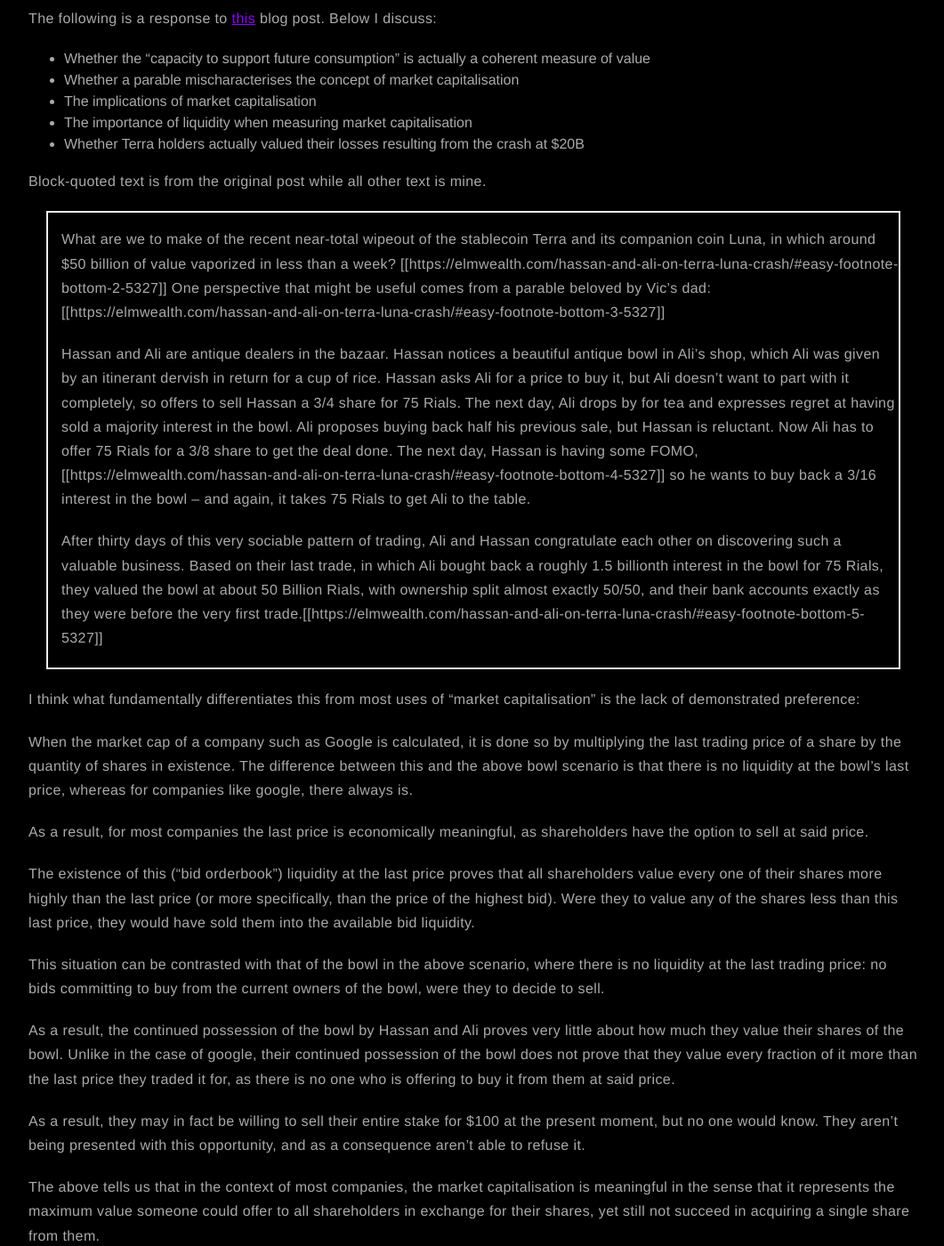
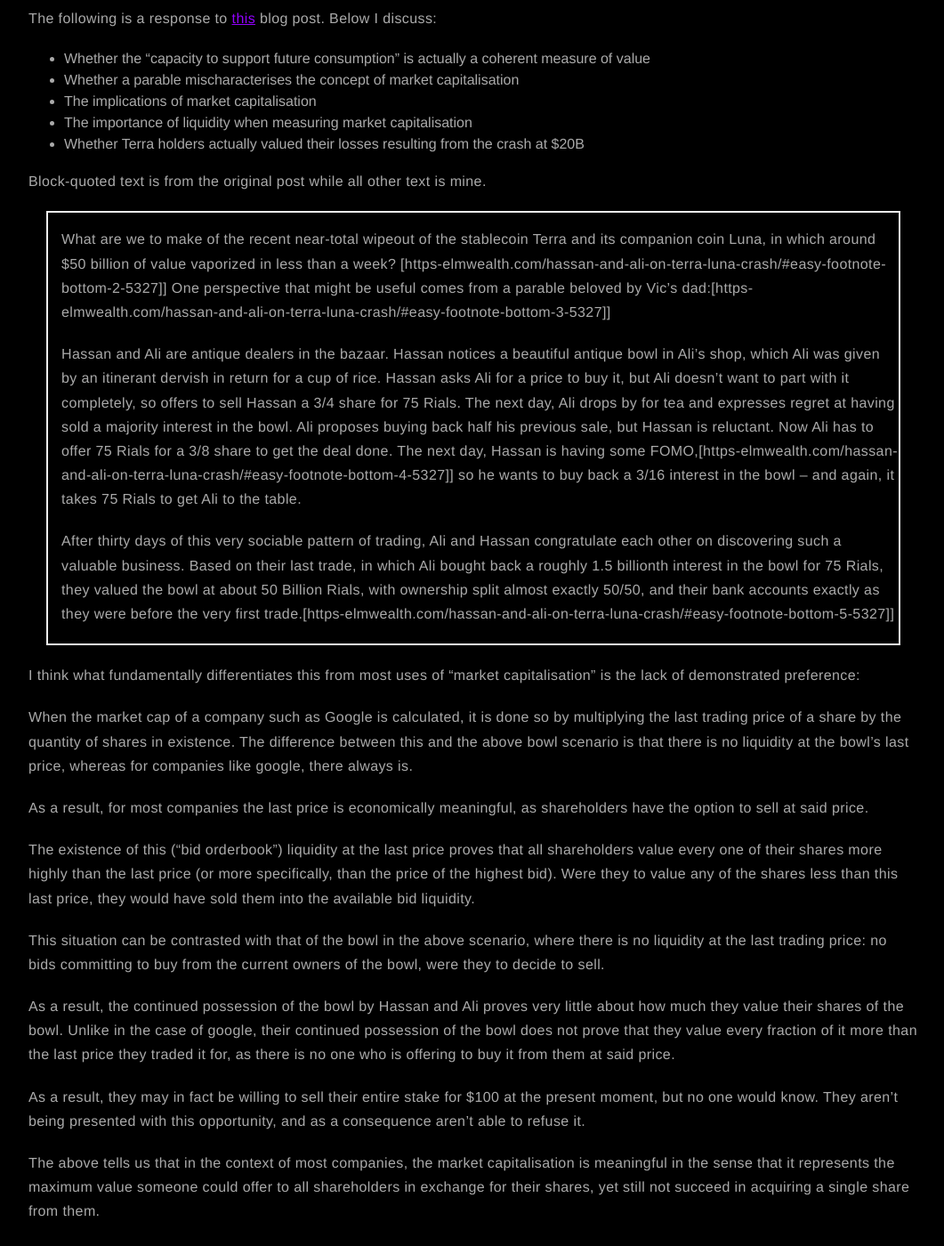
Before and after one commit to distbit0/distbit.xyz, a Jekyll site: the page built from _posts/2022-10-25-meaning-of-market-capitalisation.md, in a window 1280 px wide and 1400 px high, scrolled down 258 px. Shown: the whole window at 89% size, without its empty margins (108-1169 px from the left). Built offline with Jekyll 4.4.1, drawn with Linux system fonts in a browser that asks for light colours; nearby versions of some CDN libraries; comment, search, counter and statistics services are not loaded; part of the change alters nothing that is shown; some of the changed text lies outside the part shown.

```diff
--- a/_posts/2022-10-25-meaning-of-market-capitalisation.md
+++ b/_posts/2022-10-25-meaning-of-market-capitalisation.md
@@ -19,11 +19,11 @@ The following is a response to [this](https://elmwealth.com/hassan-and-ali-on-te
 
 Block-quoted text is from the original post while all other text is mine.
 
-> What are we to make of the recent near-total wipeout of the stablecoin Terra and its companion coin Luna, in which around $50 billion of value vaporized in less than a week? [[https://elmwealth.com/hassan-and-ali-on-terra-luna-crash/#easy-footnote-bottom-2-5327]] One perspective that might be useful comes from a parable beloved by Vic’s dad:[[https://elmwealth.com/hassan-and-ali-on-terra-luna-crash/#easy-footnote-bottom-3-5327]]
+> What are we to make of the recent near-total wipeout of the stablecoin Terra and its companion coin Luna, in which around $50 billion of value vaporized in less than a week? [https-elmwealth.com/hassan-and-ali-on-terra-luna-crash/#easy-footnote-bottom-2-5327]] One perspective that might be useful comes from a parable beloved by Vic’s dad:[https-elmwealth.com/hassan-and-ali-on-terra-luna-crash/#easy-footnote-bottom-3-5327]]
 >
-> Hassan and Ali are antique dealers in the bazaar. Hassan notices a beautiful antique bowl in Ali’s shop, which Ali was given by an itinerant dervish in return for a cup of rice. Hassan asks Ali for a price to buy it, but Ali doesn’t want to part with it completely, so offers to sell Hassan a 3/4 share for 75 Rials. The next day, Ali drops by for tea and expresses regret at having sold a majority interest in the bowl. Ali proposes buying back half his previous sale, but Hassan is reluctant. Now Ali has to offer 75 Rials for a 3/8 share to get the deal done. The next day, Hassan is having some FOMO,[[https://elmwealth.com/hassan-and-ali-on-terra-luna-crash/#easy-footnote-bottom-4-5327]] so he wants to buy back a 3/16 interest in the bowl – and again, it takes 75 Rials to get Ali to the table.
+> Hassan and Ali are antique dealers in the bazaar. Hassan notices a beautiful antique bowl in Ali’s shop, which Ali was given by an itinerant dervish in return for a cup of rice. Hassan asks Ali for a price to buy it, but Ali doesn’t want to part with it completely, so offers to sell Hassan a 3/4 share for 75 Rials. The next day, Ali drops by for tea and expresses regret at having sold a majority interest in the bowl. Ali proposes buying back half his previous sale, but Hassan is reluctant. Now Ali has to offer 75 Rials for a 3/8 share to get the deal done. The next day, Hassan is having some FOMO,[https-elmwealth.com/hassan-and-ali-on-terra-luna-crash/#easy-footnote-bottom-4-5327]] so he wants to buy back a 3/16 interest in the bowl – and again, it takes 75 Rials to get Ali to the table.
 >
-> After thirty days of this very sociable pattern of trading, Ali and Hassan congratulate each other on discovering such a valuable business. Based on their last trade, in which Ali bought back a roughly 1.5 billionth interest in the bowl for 75 Rials, they valued the bowl at about 50 Billion Rials, with ownership split almost exactly 50/50, and their bank accounts exactly as they were before the very first trade.[[https://elmwealth.com/hassan-and-ali-on-terra-luna-crash/#easy-footnote-bottom-5-5327]]
+> After thirty days of this very sociable pattern of trading, Ali and Hassan congratulate each other on discovering such a valuable business. Based on their last trade, in which Ali bought back a roughly 1.5 billionth interest in the bowl for 75 Rials, they valued the bowl at about 50 Billion Rials, with ownership split almost exactly 50/50, and their bank accounts exactly as they were before the very first trade.[https-elmwealth.com/hassan-and-ali-on-terra-luna-crash/#easy-footnote-bottom-5-5327]]
 
 I think what fundamentally differentiates this from most uses of "market capitalisation" is the lack of demonstrated preference:
 
@@ -44,7 +44,7 @@ The above tells us that in the context of most companies, the market capitalisat
 
 Whereas in the context of the bowl, we have no such guarantee. The "last price" is economically meaningless, as neither Hassan nor Ali are able to sell their shares at said price were they to want to do so. There is no liquidity.
 
-> They spend the evening drinking to their success, hatching plans to sell a small interest in the bowl to passing tourists, or posting the bowl as collateral for a large loan that will give them a chance to enjoy their new-found riches.[[https://elmwealth.com/hassan-and-ali-on-terra-luna-crash/#easy-footnote-bottom-6-5327]] But that very night, the bowl is stolen. Down on his luck, the thief exchanges it for a bowl of rice in the bazaar of a distant city.
+> They spend the evening drinking to their success, hatching plans to sell a small interest in the bowl to passing tourists, or posting the bowl as collateral for a large loan that will give them a chance to enjoy their new-found riches.[https-elmwealth.com/hassan-and-ali-on-terra-luna-crash/#easy-footnote-bottom-6-5327]] But that very night, the bowl is stolen. Down on his luck, the thief exchanges it for a bowl of rice in the bazaar of a distant city.
 >
 > What Was the Bowl Worth?
 > Were Hassan and Ali the victims of a colossal theft which robbed them of 99.99% of their wealth? Looking at the price at which they last traded a minuscule fraction of the bowl, the answer would seem to be “yes”, in line with the modern market convention of computing value by taking the last marginal trade price and multiplying by the number of shares.
```
